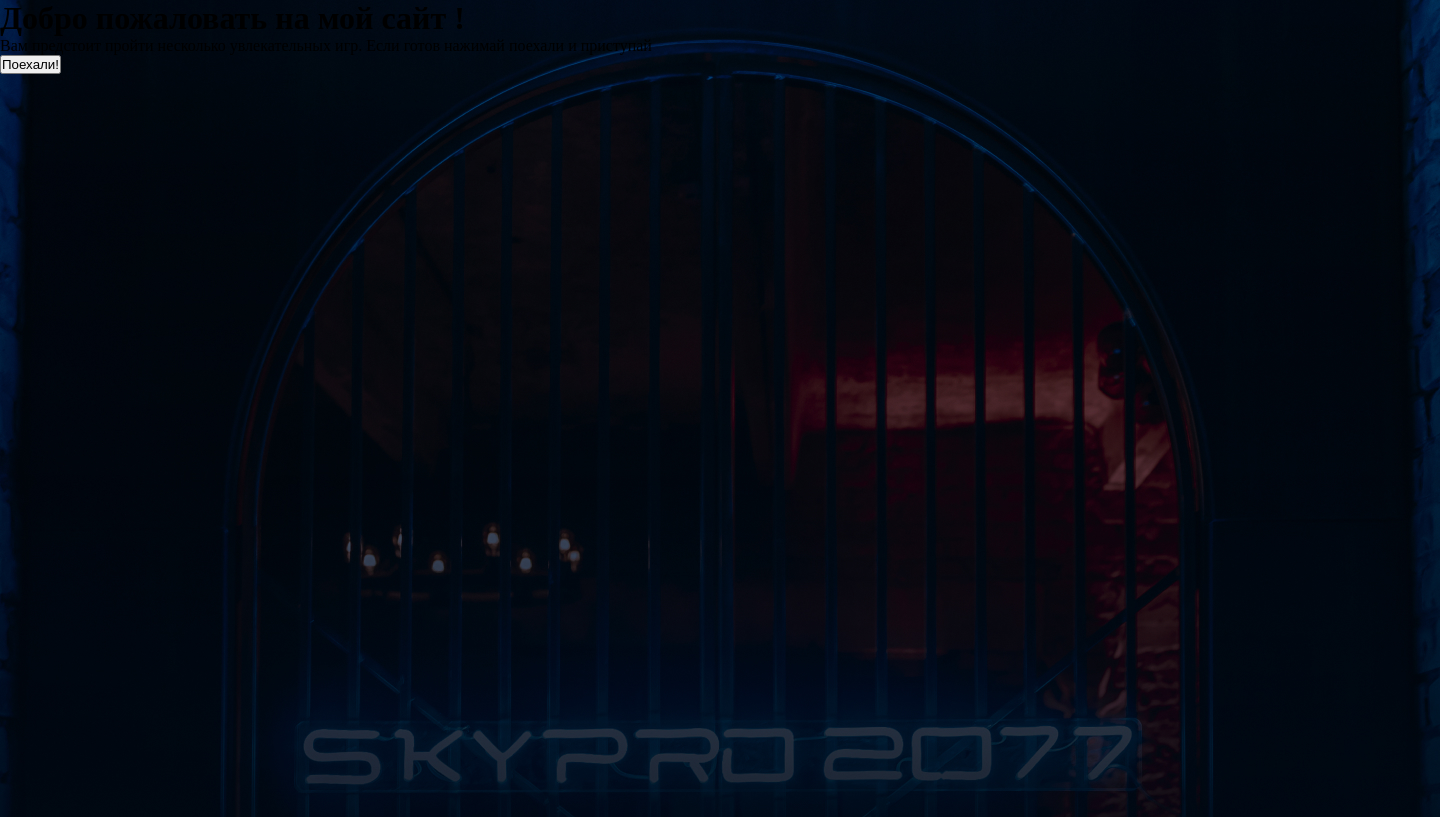
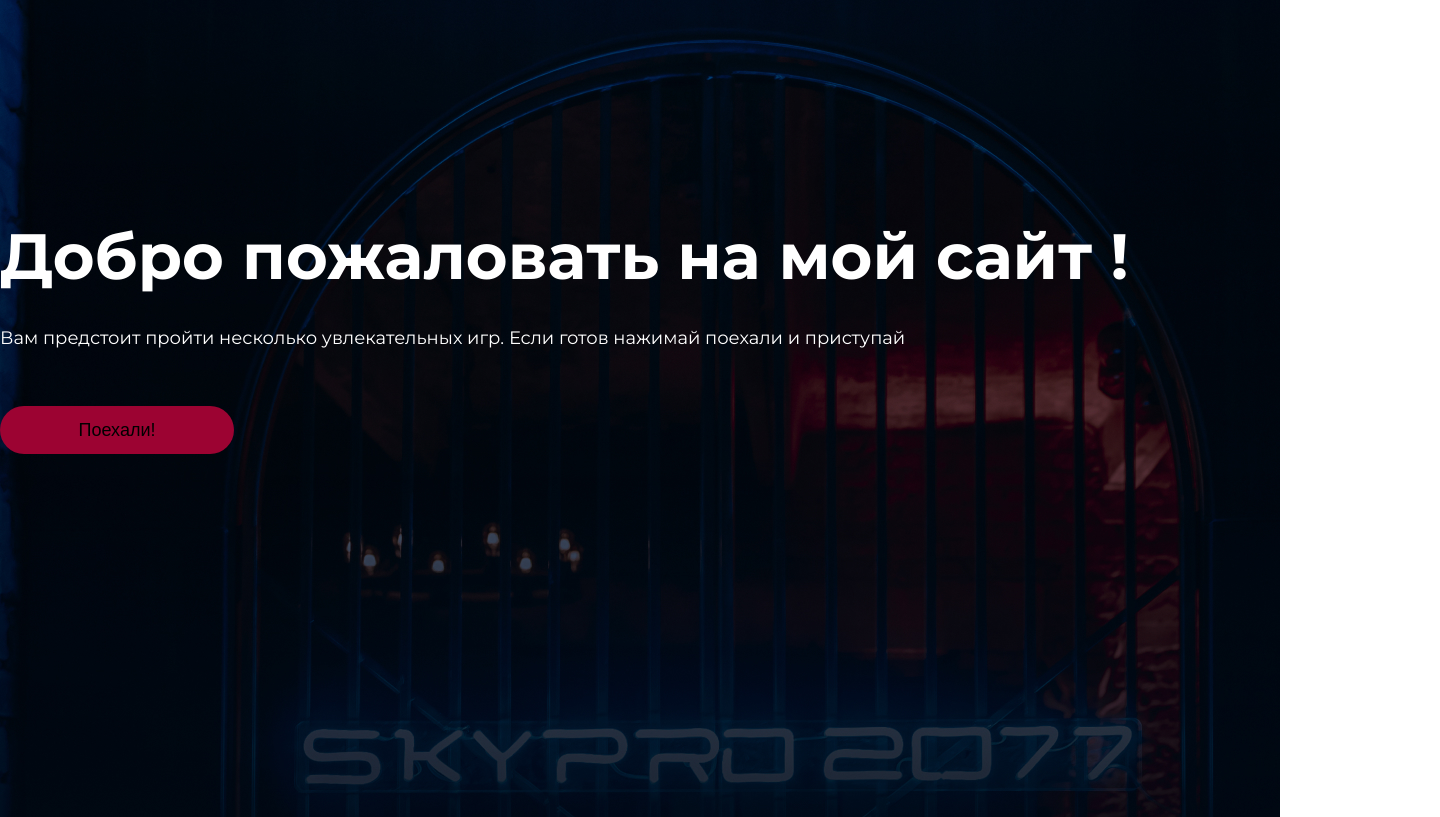
Before and after one commit to artem1v/2-nd-course-hw, a plain HTML site: page index.html in a window 1280 px wide. Shown: the top 817 px of the page, 1440 px wide, since content can reach past the window. Drawn offline with Linux system fonts and the light colour scheme.

Commit message:
positioning

```diff
--- a/index.html
+++ b/index.html
@@ -5,6 +5,9 @@
     <meta charset="UTF-8">
     <meta name="viewport" content="width=device-width, initial-scale=1.0">
     <title>Document</title>
+    <link rel="preconnect" href="https://fonts.googleapis.com">
+    <link rel="preconnect" href="https://fonts.gstatic.com" crossorigin>
+    <link href="https://fonts.googleapis.com/css2?family=Montserrat:wght@300;400;600;700&display=swap" rel="stylesheet">
     <link rel="stylesheet" href="style.css">
 </head>
 
@@ -12,7 +15,8 @@
     <div class=" div">
         <header class="header">
             <h1 class="title">Добро пожаловать на мой сайт !</h1>
-            <p class="top__text">Вам предстоит пройти несколько увлекательных игр. Если готов нажимай поехали и приступай</p>
+            <p class="top__text">Вам предстоит пройти несколько увлекательных игр. Если готов нажимай поехали и
+                приступай</p>
             <button class="button">Поехали!</button>
         </header>
 
--- a/style.css
+++ b/style.css
@@ -2,6 +2,10 @@
 * {
     margin: 0;
     padding: 0;
+}
+
+body{
+    font-family: 'Montserrat', sans-serif;
 }
 
 a {
@@ -10,14 +14,38 @@ a {
 
 .div {
     background-image: url(img/Rectangle\ 1.jpg);
-    width: 1440px;
+    background-repeat: no-repeat;
+    background-size: cover;
     height: 1024px;
     flex-shrink: 0;
 }
 
+.title{
+    color: #FFF;
+    font-size: 64px;
+    padding-top: 217px;
+    padding-bottom: 32px;
+}
+
+.top__text{
+    color: #FFF;
+    font-size: 18px;
+    padding-bottom: 57px;
+}
+
+.button{
+    font-size: 18px;
+    border-radius: 30px;
+background: #9C0332;
+border: #9C0332;
+height: 48px;
+width: 234px;
+}
+
 .footer{
     background-image: url(img/Rectangle\ 5.jpg);
-    width: 1440px;
+    background-repeat: no-repeat;
+    background-size: cover;
     height: 556px;
     flex-shrink: 0;
 }
```
